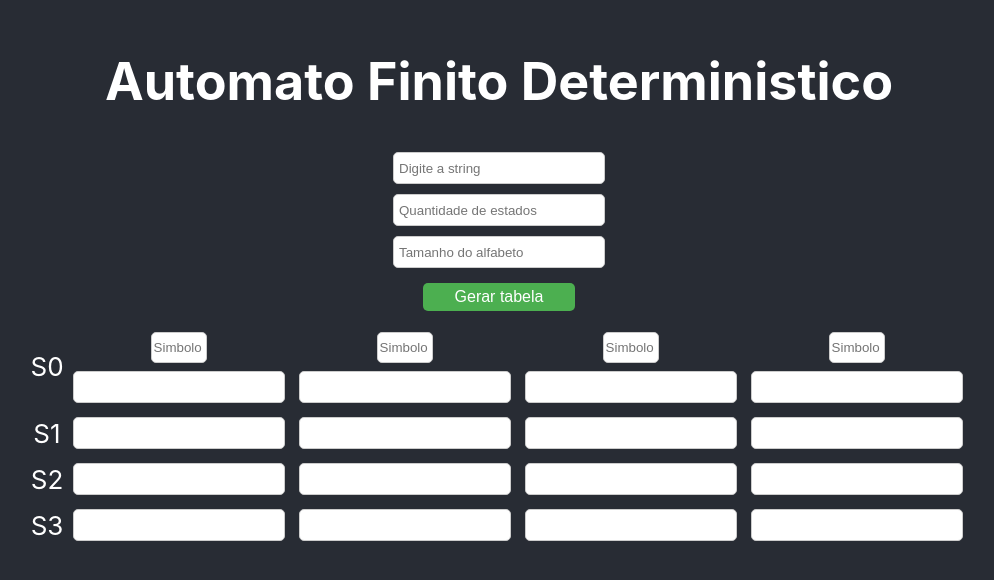
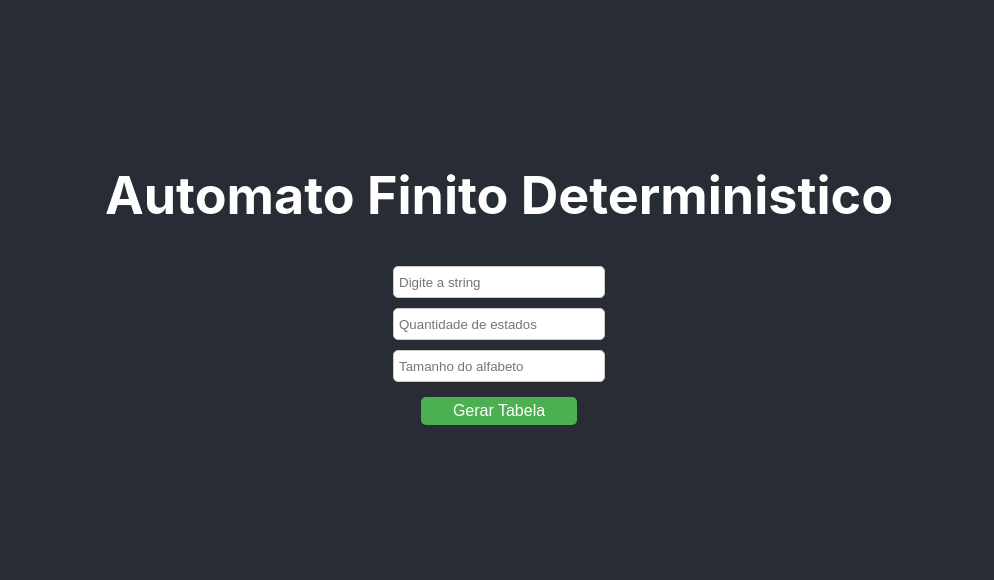
Before and after one commit to RSWeslei/react-automaton-simulator, a React (Create React App) app: page / in a window 1280 px wide. Shown: the part 118-698 px from the top of the page, without its empty margins (141-1135 px from the left). Built offline with nearby package versions, Linux system fonts and the light colour scheme.

Commit message:
adicionado inputs

```diff
--- a/src/App.css
+++ b/src/App.css
@@ -31,13 +31,27 @@
   margin: 5px;
 }
 
+.inputs:focus {
+  outline: none;
+  border: 1px solid #4CAF50;
+}
+
+.matrixInputs {
+  width: 80px;
+  height: 20px;
+  border-radius: 5px;
+  border: 1px solid #ccc;
+  padding: 5px;
+  margin: 5px;
+}
+
 .inputSimbol {
-  width: 50px;
+  width: 40px;
   height: 25px;
   border-radius: 5px;
   border: 1px solid #ccc;
   padding: 2px;
-  margin-left: 80px;
+  margin-left: 20px;
 }
 
 .App-header {
--- a/src/App.js
+++ /dev/null
@@ -1,68 +0,0 @@
-import './App.css';
-
-function App() {
-  let createTable = false;
-  let statesLenght = 4;
-  let alphabetLenght = 4;
-  return (
-    <div className="App">
-      <header className="App-header">
-        <h1>Automato Finito Deterministico</h1>
-        <div className="form">
-          <input type="text" className='inputs' placeholder="Digite a string" />
-          <input type="number" className='inputs' placeholder="Quantidade de estados" />
-          <input type="number" className='inputs' placeholder="Tamanho do alfabeto" />
-          <button className='verifyBtn' type="submit" onClick={createTable = true} >Gerar tabela</button>
-
-          {createTable ? <Table statesLenght={statesLenght} alphabetLenght={alphabetLenght} /> : null}
-
-        </div>
-      </header>
-    </div>
-  );
-}
-
-function getUnique(string) {
-  let unique = '';
-  for (let i = 0; i < string.length; i++) {
-    if (unique.indexOf(string[i]) == -1) {
-      unique += string[i];
-    }
-  }
-  return unique;
-}
-
-function Table(props) {
-  let states = [];
-  for (let i = 0; i < props.statesLenght; i++) {
-    states.push(i);
-  }
-  let alphabet = [];
-  for (let i = 0; i < props.alphabetLenght; i++) {
-    alphabet.push(i);
-  }
-  let uniqueAlphabet = getUnique('alphabet');
-  return (
-    <div>
-      <table>
-        {states.map((state) => {
-          return (
-            <tr>
-              <td>{'S'+state}</td>
-              {alphabet.map((letter) => {
-                return (
-                  <td>
-                    {state == 0 ? <td><input className='inputSimbol' type="text" placeholder="Simbolo" /></td> : null}
-                    <input type="text" className='inputs' placeholder="" />
-                  </td>
-                )
-              })}
-            </tr>
-          )
-        })}
-      </table>
-    </div>
-  )
-}
-
-export default App;
--- /dev/null
+++ b/src/App.jsx
@@ -0,0 +1,117 @@
+import './App.css';
+import React, {  useState } from "react"
+
+const App = () => {
+  const [state, setState] = useState({
+    createTable: false,
+    statesLenght: 0,
+    alphabetLenght: 0
+  });
+  return (
+    <div className="App">
+      <header className="App-header">
+        <h1>Automato Finito Deterministico</h1>
+        <div className="form">
+          <input type="text" className='inputs' placeholder="Digite a string" />
+          <input id='stateInput' type="number" className='inputs' placeholder="Quantidade de estados" />
+          <input id='alphabetInput' type="number" className='inputs' placeholder="Tamanho do alfabeto" />
+          <button
+            className='verifyBtn'
+            type="submit"
+            onClick={() => {
+              let values = getValues();
+              setState({
+                createTable: true,
+                statesLenght: values[0],
+                alphabetLenght: values[1]
+              })
+            }}
+          >Gerar Tabela</button>
+          {state.createTable ? <Table statesLenght={state.statesLenght} alphabetLenght={state.alphabetLenght} /> : null}
+        </div>
+      </header>
+
+    </div>
+  );
+}
+function getValues() {
+  let stateInput = document.getElementById('stateInput');
+  let alphabetInput = document.getElementById('alphabetInput');
+  return [stateInput.value, alphabetInput.value];
+}
+
+function getMatrix () {
+  let matrix = [];
+  let simbols = [];
+  let inputs = document.getElementsByClassName('matrixInputs');
+  let simbol = document.getElementsByClassName('inputSimbol');
+  for (let i = 0; i < inputs.length; i++) {
+    let input = inputs[i]?.value;
+    if (input !== '' && input.trim()) {
+      matrix.push(input);
+    }
+  }
+  for (let i = 0; i < simbol.length; i++) {
+    let input = simbol[i]?.value;
+    if (input !== '' && input.trim()) {
+      simbols.push(input);
+    }
+  }
+  if (matrix.length !== inputs.length || simbols.length !== simbol.length) {
+    return alert('Preencha todos os campos');
+  }
+  console.log(matrix);
+  console.log(simbols);
+}
+
+function cleanTable() {
+  let inputs = document.getElementsByClassName('matrixInputs');
+  for (let i = 0; i < inputs.length; i++) {
+    inputs[i].value = null;
+  }
+  let simbol = document.getElementsByClassName('inputSimbol');
+  for (let i = 0; i < simbol.length; i++) {
+    simbol[i].value = null;
+  }
+}
+
+function Table(props) {
+  if (props.statesLenght === 0 || props.alphabetLenght === 0) {
+    return null;
+  }
+  let states = [];
+  for (let i = 0; i < props.statesLenght; i++) {
+    states.push(i);
+  }
+  let alphabet = [];
+  for (let i = 0; i < props.alphabetLenght; i++) {
+    alphabet.push(i);
+  }
+  return (
+    <div>
+      <table>
+        <tbody>
+          {states.map((state) => {
+            return (
+              <tr key={state}>
+                <td style={{ fontSize:'20px'}}>{'S' + state}</td>
+                {alphabet.map((letter) => {
+                  return (
+                    <td key={letter}>
+                      {state === 0 ? <td><input className='inputSimbol' type="text" placeholder="Simbolo" /></td> : null}
+                      <input type="text" className='matrixInputs' placeholder="" />
+                    </td>
+                  )
+                })}
+              </tr>
+            )
+          })}
+        </tbody>
+      </table>
+      <button type="submit" className='verifyBtn' onClick={() => { getMatrix() }}>Verificar</button>
+      <button type="submit" className='verifyBtn' style={{backgroundColor:'red'}} onClick={() => { cleanTable() }}>Limpar tabela</button>
+    </div>
+  )
+}
+
+export default App;
```
